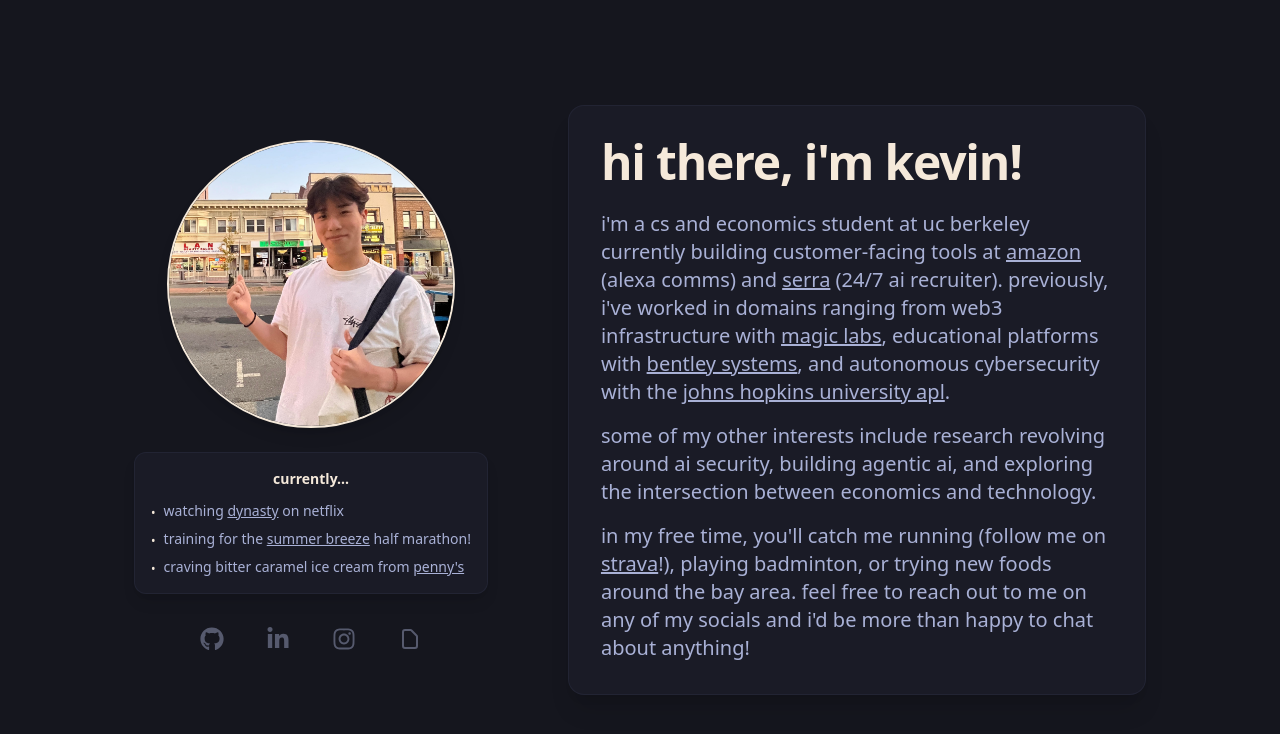
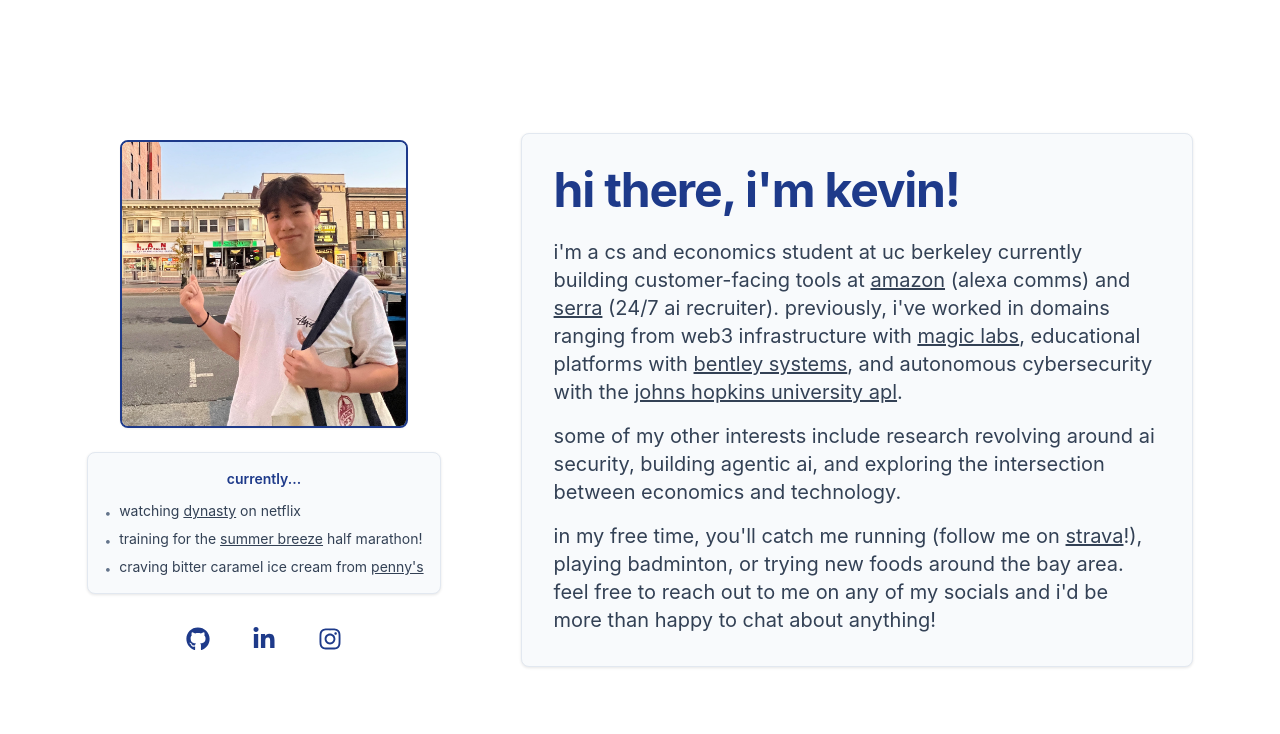
Before and after one commit to kevinjl321/portfolio, a React (Create React App) app: page / in a window 1280 px wide. Shown: the top 734 px of the page. Built offline with nearby package versions, Linux system fonts and the light colour scheme; the HTML template or start-up script is replaced by a standard one.

Commit message:
fix node

```diff
--- a/package.json
+++ b/package.json
@@ -8,7 +8,7 @@
     "@testing-library/react": "^16.3.0",
     "@testing-library/user-event": "^13.5.0",
     "@types/jest": "^27.5.2",
-    "@types/node": "^16.18.126",
+    "@types/node": "^18.0.0",
     "@types/react": "^19.1.8",
     "@types/react-dom": "^19.1.6",
     "react": "^19.1.0",
--- a/src/App.tsx
+++ b/src/App.tsx
@@ -5,7 +5,7 @@ import Hero from "./components/Hero"
 class App extends Component{
   render() {
     return (
-      <div className="min-h-screen bg-[#15161e]">
+      <div className="min-h-screen">
         <Hero/>
       </div>
     );
--- a/src/components/Hero.tsx
+++ b/src/components/Hero.tsx
@@ -8,63 +8,63 @@ const ICONS = [
   {
     href: "https://github.com/kevinjl321",
     label: "GitHub",
-    icon: <FaGithub className="w-6 h-6" />,
+    icon: <FaGithub className="w-5 h-5 sm:w-6 sm:h-6" />,
   },
   {
     href: "https://www.linkedin.com/in/kevinjlan",
     label: "LinkedIn",
-    icon: <FaLinkedinIn className="w-6 h-6" />,
+    icon: <FaLinkedinIn className="w-5 h-5 sm:w-6 sm:h-6" />,
   },
   {
     href: "https://instagram.com/kevinlannn",
     label: "Instagram",
-    icon: <FaInstagram className="w-6 h-6" />,
+    icon: <FaInstagram className="w-5 h-5 sm:w-6 sm:h-6" />,
   },
-  {
-    href: "/resume.pdf",
-    label: "Resume",
-    icon: <HiOutlineDocument className="w-6 h-6" />,
-  },
+  // {
+  //   href: "/resume.pdf",
+  //   label: "Resume",
+  //   icon: <HiOutlineDocument className="w-5 h-5 sm:w-6 sm:h-6" />,
+  // },
 ];
 
 const Hero: React.FC = () => {
   return (
-    <div className="flex items-center justify-center min-h-screen w-full px-6">
-      <div className="flex flex-col lg:flex-row items-center justify-center max-w-5xl w-full space-y-12 lg:space-y-0 lg:space-x-20">
+    <div className="flex items-center justify-center min-h-screen w-full px-4 sm:px-6 lg:px-8 pt-8 sm:pt-12 lg:pt-0 hero-container">
+      <div className="flex flex-col lg:flex-row items-center justify-center max-w-6xl w-full space-y-8 sm:space-y-10 lg:space-y-0 lg:space-x-16 xl:space-x-20">
         {/* Left: Photo and Icons */}
-        <div className="flex flex-col items-center space-y-6">
+        <div className="flex flex-col items-center space-y-4 sm:space-y-6 w-full lg:w-auto">
           <img
             src={profile}
             alt="Me (Kevin Lan)"
-            className="rounded-full object-cover w-56 h-56 lg:w-72 lg:h-72 border-2 border-[#f5e9da] shadow-lg"
+            className="rounded-lg object-cover w-48 h-48 sm:w-56 sm:h-56 md:w-64 md:h-64 lg:w-72 lg:h-72 border-2 hero-border shadow-sm"
           />
 
           {/* Current Status - Casual */}
-          <div className="bg-[#1a1b26] rounded-xl shadow-lg p-4 border border-[#414868]/20 text-center">
-            <h3 className="text-[#f5e9da] font-semibold text-sm mb-3">currently...</h3>
-            <div className="text-left space-y-2">
+          <div className="hero-card rounded-lg p-3 sm:p-4 text-center w-full max-w-sm">
+            <h3 className="hero-accent font-semibold text-xs sm:text-sm mb-2 sm:mb-3">currently...</h3>
+            <div className="text-left space-y-1.5 sm:space-y-2">
               <div className="flex items-start space-x-2">
-                <span className="text-[#f5e9da] text-xs mt-1">•</span>
-                <p className="text-[#a9b1d6] text-sm">
-                  watching <a href="https://www.netflix.com/title/80192098" target="_blank" rel="noreferrer" className="underline hover:no-underline">dynasty</a> on netflix
+                <span className="hero-text-muted text-xs mt-0.5 sm:mt-1 flex-shrink-0">•</span>
+                <p className="hero-text text-xs sm:text-sm leading-relaxed">
+                  watching <a href="https://www.netflix.com/title/80192098" target="_blank" rel="noreferrer" className="hero-link">dynasty</a> on netflix
                 </p>
               </div>
               <div className="flex items-start space-x-2">
-                <span className="text-[#f5e9da] text-xs mt-1">•</span>
-                <p className="text-[#a9b1d6] text-sm">
-                  training for the <a href="https://www.runrocknroll.com/Events/San-Francisco" target="_blank" rel="noreferrer" className="underline hover:no-underline">summer breeze</a> half marathon!
+                <span className="hero-text-muted text-xs mt-0.5 sm:mt-1 flex-shrink-0">•</span>
+                <p className="hero-text text-xs sm:text-sm leading-relaxed">
+                  training for the <a href="https://brazenracing.com/summerbreeze/" target="_blank" rel="noreferrer" className="hero-link">summer breeze</a> half marathon!
                 </p>
               </div>
               <div className="flex items-start space-x-2">
-                <span className="text-[#f5e9da] text-xs mt-1">•</span>
-                <p className="text-[#a9b1d6] text-sm">
-                  craving bitter caramel ice cream from <a href="https://www.pennysicecreamery.com/" target="_blank" rel="noreferrer" className="underline hover:no-underline">penny's</a>
+                <span className="hero-text-muted text-xs mt-0.5 sm:mt-1 flex-shrink-0">•</span>
+                <p className="hero-text text-xs sm:text-sm leading-relaxed">
+                  craving bitter caramel ice cream from <a href="https://www.pennysicecreamery.com/" target="_blank" rel="noreferrer" className="hero-link">penny's</a>
                 </p>
               </div>
             </div>
           </div>
 
-          <div className="flex items-center space-x-6">
+          <div className="flex items-center space-x-4 sm:space-x-6">
             {ICONS.map(({ href, label, icon }) => (
               <a
                 key={label}
@@ -72,7 +72,7 @@ const Hero: React.FC = () => {
                 target="_blank"
                 rel="noreferrer"
                 aria-label={label}
-                className="text-[#565a6e] hover:text-[#f5e9da] focus:text-[#f5e9da] hover:scale-110 transition-all duration-200 p-2 rounded-full border border-transparent hover:border-[#f5e9da]/30 focus:border-[#f5e9da]/30"
+                className="hero-icon hover:scale-110 transition-all duration-200 p-1.5 sm:p-2 rounded-full border border-transparent hover:border-gray-300 focus:border-gray-300"
               >
                 {icon}
               </a>
@@ -81,23 +81,23 @@ const Hero: React.FC = () => {
         </div>
 
         {/* Right: Content Box */}
-        <div className="bg-[#1a1b26] rounded-2xl shadow-xl p-8 border border-[#414868]/20">
-          <div className="flex flex-col items-center lg:items-start max-w-lg text-center lg:text-left">
-            <h1 className="special font-bold text-[#f5e9da] leading-tight text-4xl lg:text-5xl mb-6 tracking-tight">
+        <div className="hero-card rounded-lg p-6 sm:p-8 w-full max-w-2xl">
+          <div className="flex flex-col items-start text-left">
+            <h1 className="special font-bold hero-heading leading-tight text-3xl sm:text-4xl lg:text-5xl mb-4 sm:mb-6 tracking-tight">
               hi there, i'm kevin!
             </h1>
 
-            <div className="space-y-4">
-              <p className="text-lg lg:text-xl text-[#a9b1d6] leading-relaxed">
-                i'm a cs and economics student at uc berkeley currently building customer-facing tools at <a href="https://www.amazon.com" target="_blank" rel="noreferrer" className="underline hover:no-underline">amazon</a> (alexa comms) and <a href="https://www.serra.io" target="_blank" rel="noreferrer" className="underline hover:no-underline">serra</a> (24/7 ai recruiter). previously, i've worked in domains ranging from web3 infrastructure with <a href="https://magic.link" target="_blank" rel="noreferrer" className="underline hover:no-underline">magic labs</a>, educational platforms with <a href="https://www.bentley.com" target="_blank" rel="noreferrer" className="underline hover:no-underline">bentley systems</a>, and autonomous cybersecurity with the <a href="https://www.jhuapl.edu" target="_blank" rel="noreferrer" className="underline hover:no-underline">johns hopkins university apl</a>.
+            <div className="space-y-3 sm:space-y-4">
+              <p className="text-base sm:text-lg lg:text-xl hero-text leading-relaxed">
+                i'm a cs and economics student at uc berkeley currently building customer-facing tools at <a href="https://www.amazon.com" target="_blank" rel="noreferrer" className="hero-link">amazon</a> (alexa comms) and <a href="https://www.serra.io" target="_blank" rel="noreferrer" className="hero-link">serra</a> (24/7 ai recruiter). previously, i've worked in domains ranging from web3 infrastructure with <a href="https://magic.link" target="_blank" rel="noreferrer" className="hero-link">magic labs</a>, educational platforms with <a href="https://www.bentley.com" target="_blank" rel="noreferrer" className="hero-link">bentley systems</a>, and autonomous cybersecurity with the <a href="https://www.jhuapl.edu" target="_blank" rel="noreferrer" className="hero-link">johns hopkins university apl</a>.
               </p>
 
-              <p className="text-lg lg:text-xl text-[#a9b1d6] leading-relaxed">
+              <p className="text-base sm:text-lg lg:text-xl hero-text leading-relaxed">
                 some of my other interests include research revolving around ai security, building agentic ai, and exploring the intersection between economics and technology.
               </p>
 
-              <p className="text-lg lg:text-xl text-[#a9b1d6] leading-relaxed">
-                in my free time, you'll catch me running (follow me on <a href="https://www.strava.com/athletes/42748905" target="_blank" rel="noreferrer" className="underline hover:no-underline">strava</a>!), playing badminton, or trying new foods around the bay area. feel free to reach out to me on any of my socials and i'd be more than happy to chat about anything!
+              <p className="text-base sm:text-lg lg:text-xl hero-text leading-relaxed">
+                in my free time, you'll catch me running (follow me on <a href="https://www.strava.com/athletes/42748905" target="_blank" rel="noreferrer" className="hero-link">strava</a>!), playing badminton, or trying new foods around the bay area. feel free to reach out to me on any of my socials and i'd be more than happy to chat about anything!
               </p>
             </div>
           </div>
--- a/src/index.css
+++ b/src/index.css
@@ -2,7 +2,130 @@
 @tailwind components;
 @tailwind utilities;
 
+:root {
+  /* Color Scheme - Easy to change */
+  --color-background: #ffffff;
+  --color-surface: #f8fafc;
+  --color-text-primary: #1e293b;
+  --color-text-secondary: #334155;
+  --color-text-muted: #64748b;
+  --color-accent: #1e3a8a;
+  --color-accent-hover: #172554;
+  --color-border: #e2e8f0;
+  --color-border-light: #f1f5f9;
+  --color-shadow: rgba(0, 0, 0, 0.1);
+}
+
 body {
-  background-color: #111827;
-  color: #f3f4f6;
+  background-color: var(--color-background);
+  color: var(--color-text-secondary);
+  font-family: -apple-system, BlinkMacSystemFont, 'Segoe UI', 'Roboto', 'Oxygen',
+    'Ubuntu', 'Cantarell', 'Fira Sans', 'Droid Sans', 'Helvetica Neue',
+    sans-serif;
+  -webkit-font-smoothing: antialiased;
+  -moz-osx-font-smoothing: grayscale;
 }
+
+/* Custom responsive utilities */
+@layer utilities {
+  .text-responsive {
+    @apply text-sm sm:text-base md:text-lg lg:text-xl;
+  }
+
+  .heading-responsive {
+    @apply text-2xl sm:text-3xl md:text-4xl lg:text-5xl xl:text-6xl;
+  }
+
+  .container-responsive {
+    @apply px-4 sm:px-6 lg:px-8 xl:px-12;
+  }
+
+  .spacing-responsive {
+    @apply space-y-4 sm:space-y-6 lg:space-y-8;
+  }
+}
+
+/* Smooth scrolling */
+html {
+  scroll-behavior: smooth;
+}
+
+/* Better focus states for accessibility */
+*:focus {
+  outline: 2px solid var(--color-accent);
+  outline-offset: 2px;
+}
+
+/* Custom scrollbar */
+::-webkit-scrollbar {
+  width: 8px;
+}
+
+::-webkit-scrollbar-track {
+  background: var(--color-border-light);
+}
+
+::-webkit-scrollbar-thumb {
+  background: #d1d5db;
+  border-radius: 4px;
+}
+
+::-webkit-scrollbar-thumb:hover {
+  background: #9ca3af;
+}
+
+/* Custom component styles */
+.hero-container {
+  background-color: var(--color-background);
+}
+
+.hero-card {
+  background-color: var(--color-surface);
+  border: 1px solid var(--color-border);
+  box-shadow: 0 1px 3px var(--color-shadow);
+}
+
+.hero-heading {
+  color: var(--color-accent);
+}
+
+.hero-text {
+  color: var(--color-text-secondary);
+}
+
+.hero-text-muted {
+  color: var(--color-text-muted);
+}
+
+.hero-link {
+  text-decoration: underline;
+  color: var(--color-text-secondary);
+}
+
+.hero-link:hover {
+  text-decoration: none;
+}
+
+.hero-accent {
+  color: var(--color-accent);
+}
+
+.hero-accent-hover:hover {
+  color: var(--color-accent-hover);
+}
+
+.hero-border {
+  border-color: var(--color-accent);
+}
+
+.hero-border-light {
+  border-color: var(--color-border);
+}
+
+.hero-icon {
+  color: var(--color-accent);
+}
+
+.hero-icon:hover {
+  color: var(--color-accent-hover);
+}
```
Also changed, not shown: 1 other file (tests, documents, lock files or other folders).
